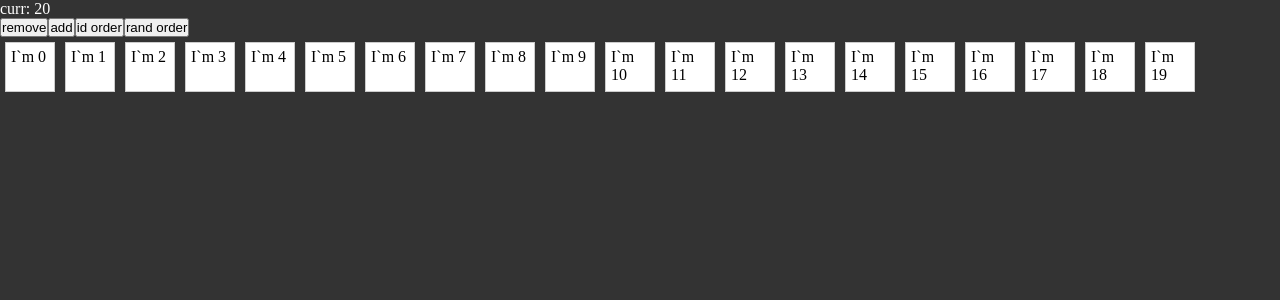
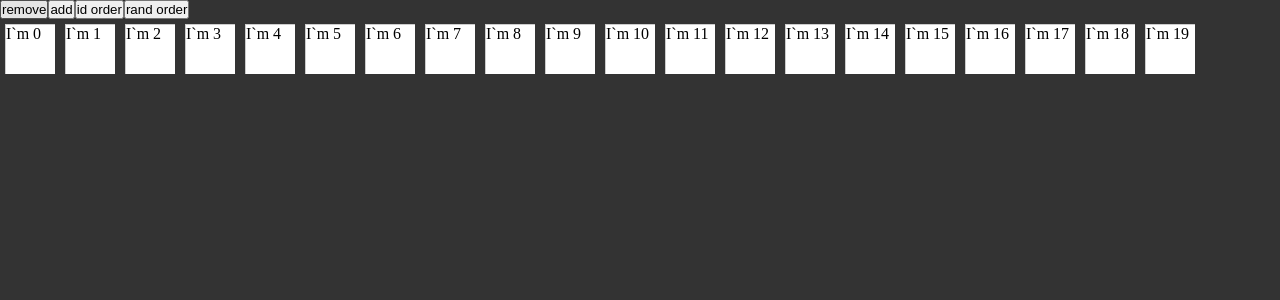
Before and after one commit to xiaobaigogo/react-desktop-dnd, a React (Vite) app: page / in a window 1280 px wide. Shown: the top 300 px of the page. Built offline with nearby package versions, Linux system fonts and the light colour scheme.

Commit message:
feat: event callback

```diff
--- a/src/GridDesk/GridDeskImpl.tsx
+++ b/src/GridDesk/GridDeskImpl.tsx
@@ -70,6 +70,13 @@ export type GridDeskProps = {
          */
         margin?: number
     },
+    /**
+     * @description event callback on item
+     */
+    cellEvents?: {
+        click?: (item: GridDeskItem) => void
+        rightClick?: (item: GridDeskItem) => void
+    }
     /**
      * @description options passed to `sortablejs`
      */
@@ -178,9 +185,16 @@ export default function GridDesk(props: GridDeskProps) {
     if(new Set(props.data.map(_ => _.id)).size !== props.data.length)
         throw new Error('Duplicate id exists.')
 
-    const { cellOptions, data, onLoad, sortableOptions, style } = props
-    const _cellWidth = cellOptions?.width ?? cellOptions?.size ?? 50
-    const _cellHeight = cellOptions?.height ?? cellOptions?.size ?? 50
+    const { cellOptions, data, onLoad, sortableOptions, style, cellEvents } = props
+
+    const _cellStyle: CSSProperties = {
+        margin: cellOptions?.margin ?? 5,
+        width: cellOptions?.width ?? cellOptions?.size ?? 50,
+        height: cellOptions?.height ?? cellOptions?.size ?? 50,
+        boxSizing: 'border-box',
+        display: 'inline-block',
+        overflow: 'hidden',
+    }
 
     const _container = useRef<HTMLDivElement>(null)
     const [ gridList, setGridList ] = useState(data)
@@ -193,7 +207,7 @@ export default function GridDesk(props: GridDeskProps) {
         return () => {
             controller.destroy()
         }
-    }, [ _container ])
+    }, [])
 
     return (
         <div className="grid-desk__container"
@@ -210,15 +224,16 @@ export default function GridDesk(props: GridDeskProps) {
                         <div className="grid-desk__cell"
                              key={ item.id } title={ item.tooltip }
                              data-id={ item.id } data-name={ item.name }
-                             style={ {
-                                 margin: 5, padding: 5,
-                                 border: 'solid 1px #ccc',
-                                 background: '#fff',
-                                 width: _cellWidth,
-                                 height: _cellHeight,
-                                 boxSizing: 'border-box',
-                                 display: 'inline-block',
-                                 overflow: 'hidden',
+                             style={ _cellStyle }
+                             onClick={ (e) => {
+                                 e.preventDefault()
+                                 e.stopPropagation()
+                                 cellEvents?.click?.(item)
+                             } }
+                             onContextMenu={ (e) => {
+                                 e.preventDefault()
+                                 e.stopPropagation()
+                                 cellEvents?.rightClick?.(item)
                              } }>
                             { item.inner }
                         </div>
--- a/src/SortableImpl.tsx
+++ b/src/SortableImpl.tsx
@@ -9,41 +9,44 @@ const itemStyle = {
 }
 
 export default function SortableImpl() {
-    const [ count, setCount ] = useState(20)
-    const gridData: GridDeskItem[] = new Array(count)
+    const gridData: GridDeskItem[] = new Array(20)
         .fill(0)
         .map((_, idx) => ({
             id: idx + '',
             name: `name: ${ idx }`,
-            inner: <div>I`m { idx }</div>
+            inner: <div style={ {
+                width: '100%',
+                height: '100%',
+                border: 'solid 1px #ccc',
+                background: '#fff',
+            } }>I`m { idx }</div>
         }))
 
     const [ ctr, setCtr ] = useState<GridDeskController>()
 
     const handleRemove = useCallback(() => {
-        setCount(c => {
-            ctr?.remove(c - 1 + '')
-            return c - 1
+        ctr?.remove(0 + '')
+    }, [ ctr ])
+    const handleAdd = useCallback(() => {
+        ctr?.append({
+            id: '20',
+            inner: <div style={ {
+                border: 'solid 1px #ccc',
+                background: '#fff',
+                width: '100%',
+                height: '100%',
+            } }>I`m { 20 }</div>
         })
-    }, [ ctr, count ])
-    const handleAdd = useCallback(() => {
-        setCount(c => {
-            ctr?.append({
-                id: c + '',
-                inner: <div>I`m { c }</div>
-            })
-            return c + 1
-        })
-    }, [ ctr, count ])
+    }, [ ctr ])
     const handleOrder = useCallback(() => {
         ctr?.fromIdOrder(
-            new Array(count)
+            new Array(20)
                 .fill(0)
                 .map((_, idx) => idx)
                 .sort((a, b) => Math.random() > 0.5 ? 1 : -1)
                 .map(_ => _ + '')
         )
-    }, [ ctr, count ])
+    }, [ ctr ])
     const handleIdOrder = useCallback(() => {
         const arr = ctr?.toIdOrder()
         alert(arr?.join(' | ') ?? '无')
@@ -51,13 +54,23 @@ export default function SortableImpl() {
 
     return (
         <div style={ {} }>
-            <p style={ { color: '#fff' } }>curr: { count }</p>
             <button onClick={ handleRemove }>remove</button>
             <button onClick={ handleAdd }>add</button>
             <button onClick={ handleIdOrder }>id order</button>
             <button onClick={ handleOrder }>rand order</button>
             <br/>
-            <GridDesk data={ gridData } onLoad={ setCtr }/>
+            <GridDesk data={ gridData }
+                      onLoad={ setCtr }
+                      cellEvents={ {
+                          click: item => {
+                              item.inner = <></>
+                              alert('clicked: ' + JSON.stringify(item, null, 4))
+                          },
+                          rightClick: item => {
+                              item.inner = <></>
+                              alert('rightClicked: ' + JSON.stringify(item, null, 4))
+                          }
+                      } }/>
         </div>
     )
 }
```
